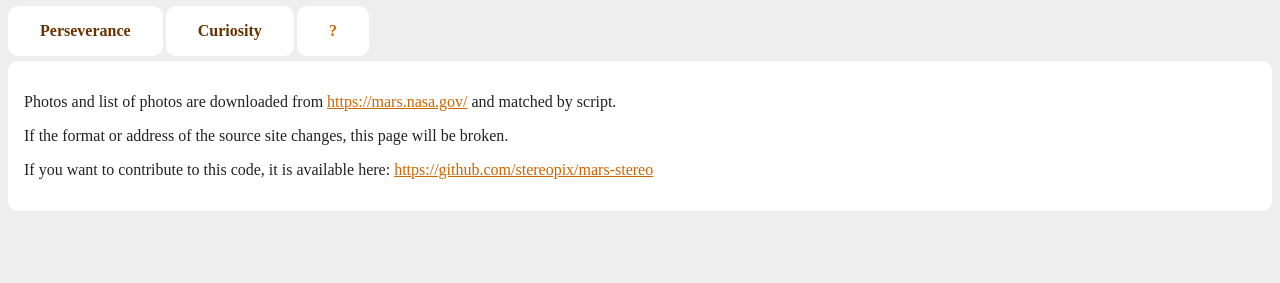
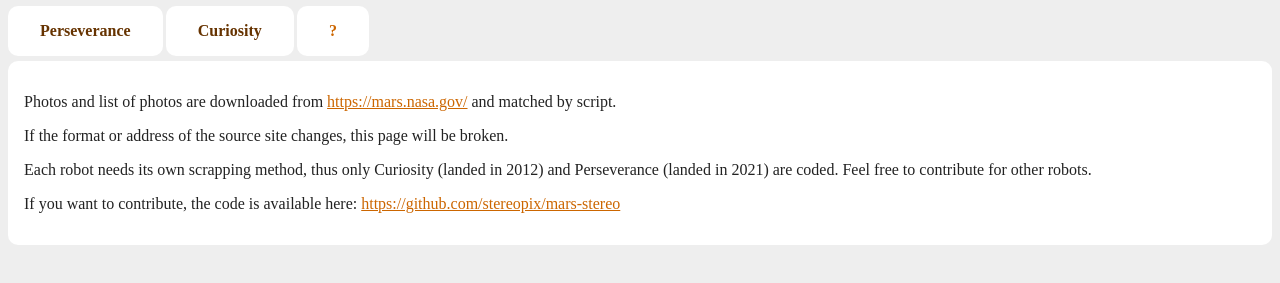
Before and after one commit to stereopix/mars-stereo, a plain HTML site: page resources/index.html in a window 1280 px wide. Shown: the part 79-362 px from the top of the page. Drawn offline with Linux system fonts and the light colour scheme.

Commit message:
Add note about available robots

```diff
--- a/resources/index.html
+++ b/resources/index.html
@@ -103,7 +103,8 @@
 			<div class="tab" style="text-align:left">
 				<p>Photos and list of photos are downloaded from <a href="https://mars.nasa.gov/">https://mars.nasa.gov/</a> and matched by script.</p>
 				<p>If the format or address of the source site changes, this page will be broken.</p>
-				<p>If you want to contribute to this code, it is available here: <a href="https://github.com/stereopix/mars-stereo">https://github.com/stereopix/mars-stereo</a></p>
+				<p>Each robot needs its own scrapping method, thus only Curiosity (landed in 2012) and Perseverance (landed in 2021) are coded. Feel free to contribute for other robots.</p>
+				<p>If you want to contribute, the code is available here: <a href="https://github.com/stereopix/mars-stereo">https://github.com/stereopix/mars-stereo</a></p>
 			</div>
 		</div>
 		<h2 id="title"></h2>
```
